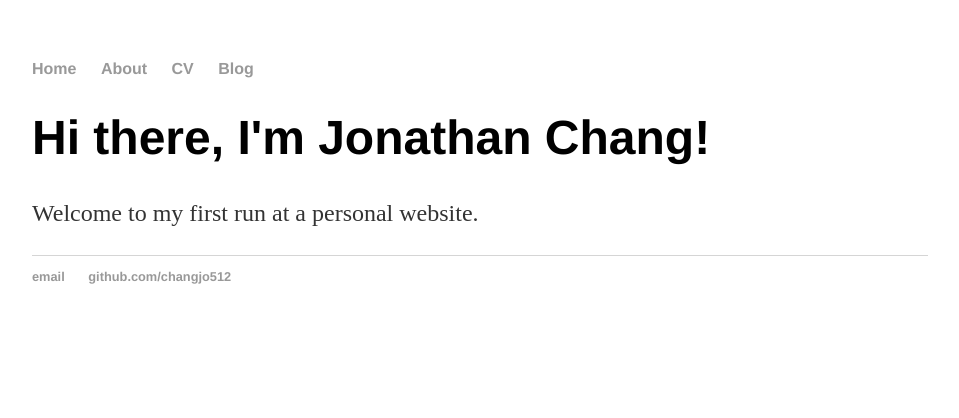
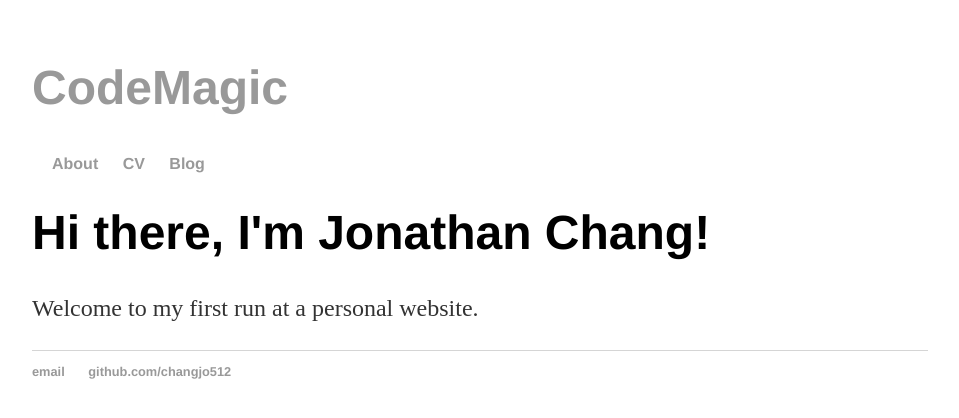
Before and after one commit to CodeMagic/CodeMagic.github.io, a Jekyll site: the page built from index.html, in a window 1280 px wide. Shown: the top 418 px of the page, without its empty margins (160-1119 px from the left). Built offline with Jekyll 4.4.1, drawn with Linux system fonts in a browser that asks for light colours.

Commit message:
Update default.html

```diff
--- a/_layouts/default.html
+++ b/_layouts/default.html
@@ -8,7 +8,7 @@
 		<body>
 			<nav>
 	    		<ul>
-	        		<li><a href="/">Home</a></li>
+				<li><a href="/"><h1>CodeMagic</h1></a></li>
 		        	<li><a href="/about">About</a></li>
 	        		<li><a href="/cv">CV</a></li>
 	        		<li><a href="/blog">Blog</a></li>
```
